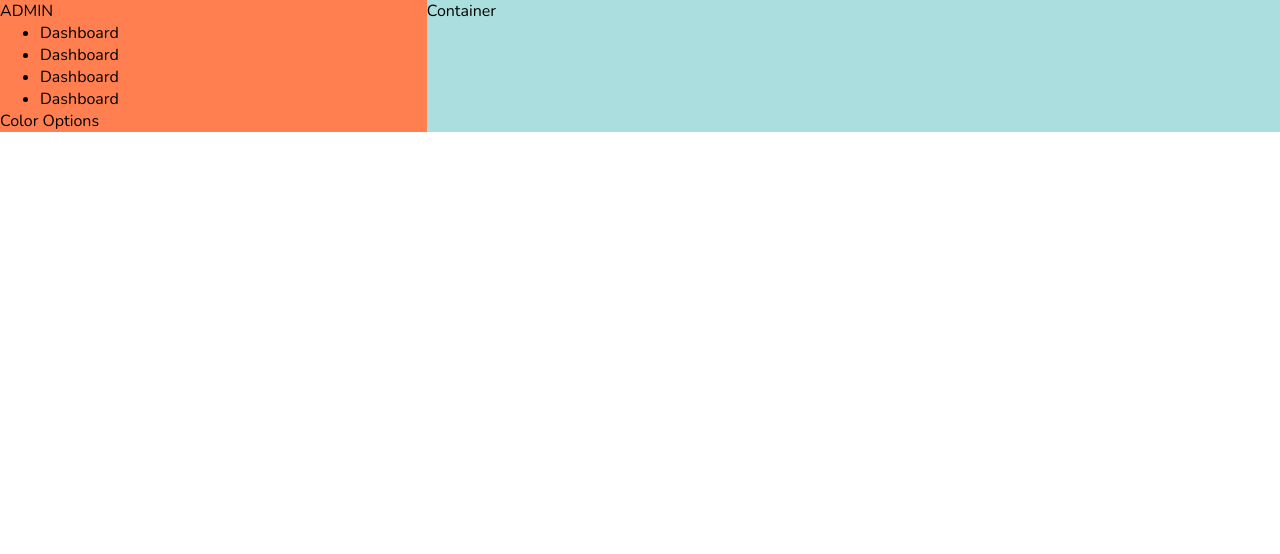
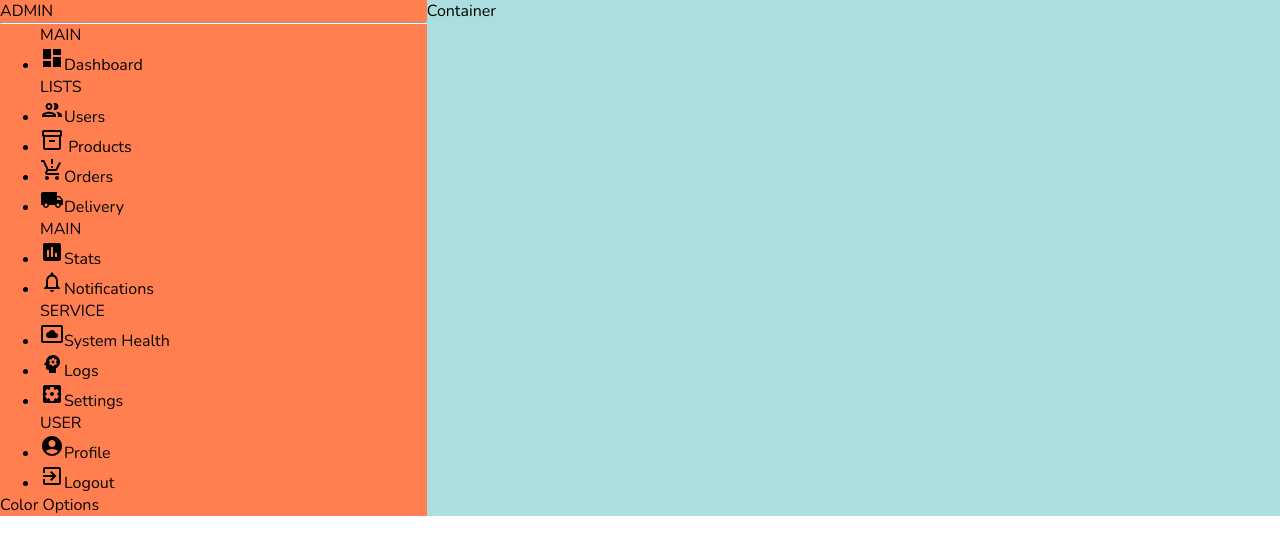
Before and after one commit to DismasNgoda/dashboard, a React (Create React App) app: page / in a window 1280 px wide. Shown: the top 554 px of the page. Built offline with nearby package versions, Linux system fonts and the light colour scheme.

Commit message:
imports material ui components

```diff
--- a/src/components/sidebar/Sidebar.jsx
+++ b/src/components/sidebar/Sidebar.jsx
@@ -1,4 +1,16 @@
 import './sidebar.scss'
+import DashboardIcon from '@mui/icons-material/Dashboard';
+import PeopleOutlinedIcon from '@mui/icons-material/PeopleOutlined';
+import Inventory2OutlinedIcon from '@mui/icons-material/Inventory2Outlined';
+import ProductionQuantityLimitsIcon from '@mui/icons-material/ProductionQuantityLimits';
+import LocalShippingIcon from '@mui/icons-material/LocalShipping';
+import InsertChartIcon from '@mui/icons-material/InsertChart';
+import NotificationsNoneIcon from '@mui/icons-material/NotificationsNone';
+import SettingsSystemDaydreamIcon from '@mui/icons-material/SettingsSystemDaydream';
+import PsychologyIcon from '@mui/icons-material/Psychology';
+import SettingsApplicationsIcon from '@mui/icons-material/SettingsApplications';
+import AccountCircleIcon from '@mui/icons-material/AccountCircle';
+import ExitToAppIcon from '@mui/icons-material/ExitToApp';
 
 function Sidebar() {
   return (
@@ -6,12 +18,26 @@ function Sidebar() {
       <div className="top">
         <span className="logo">ADMIN</span>
       </div>
+      <hr />
       <div className="center">
         <ul>
-          <li><span>Dashboard</span></li>
-          <li><span>Dashboard</span></li>
-          <li><span>Dashboard</span></li>
-          <li><span>Dashboard</span></li>
+          <p className='title'>MAIN</p>
+          <li><DashboardIcon className='icon'/><span>Dashboard</span></li>
+          <p className='title'>LISTS</p>
+          <li><PeopleOutlinedIcon className='icon'/><span>Users</span></li>
+          <li><Inventory2OutlinedIcon className='icon'/> <span>Products</span></li>
+          <li><ProductionQuantityLimitsIcon className='icon'/><span>Orders</span></li>
+          <li><LocalShippingIcon className='icon'/><span>Delivery</span></li>
+          <p className='title'>MAIN</p>
+          <li><InsertChartIcon className='icon'/><span>Stats</span></li>
+          <li><NotificationsNoneIcon className='icon'/><span>Notifications</span></li>
+          <p className='title'>SERVICE</p>
+          <li><SettingsSystemDaydreamIcon className='icon'/><span>System Health</span></li>
+          <li><PsychologyIcon className='icon'/><span>Logs</span></li>
+          <li><SettingsApplicationsIcon className='icon'/><span>Settings</span></li>
+          <p className='title'>USER</p>
+          <li><AccountCircleIcon className='icon'/><span>Profile</span></li>
+          <li><ExitToAppIcon className='icon'/><span>Logout</span></li>
         </ul>
       </div>
       <div className="bottom">
```
